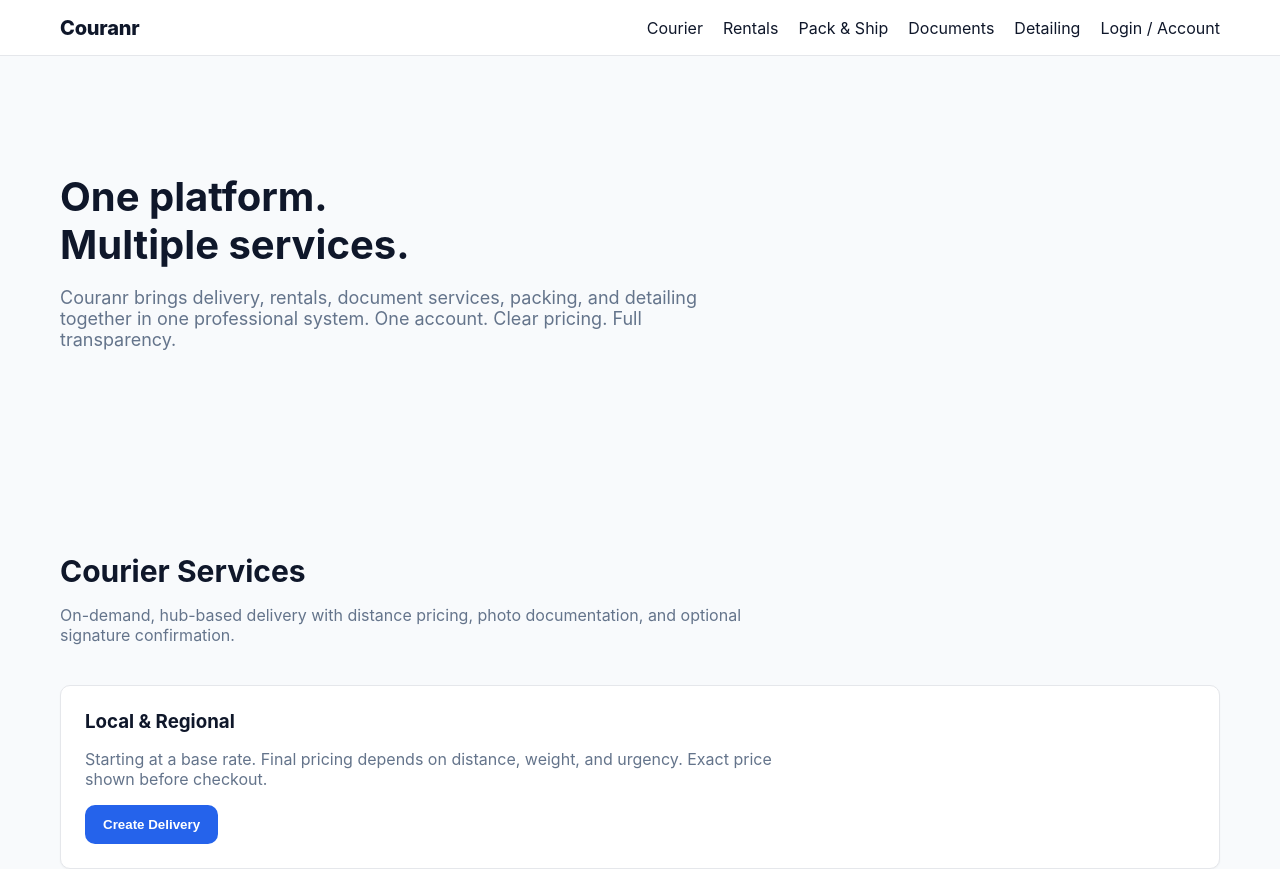
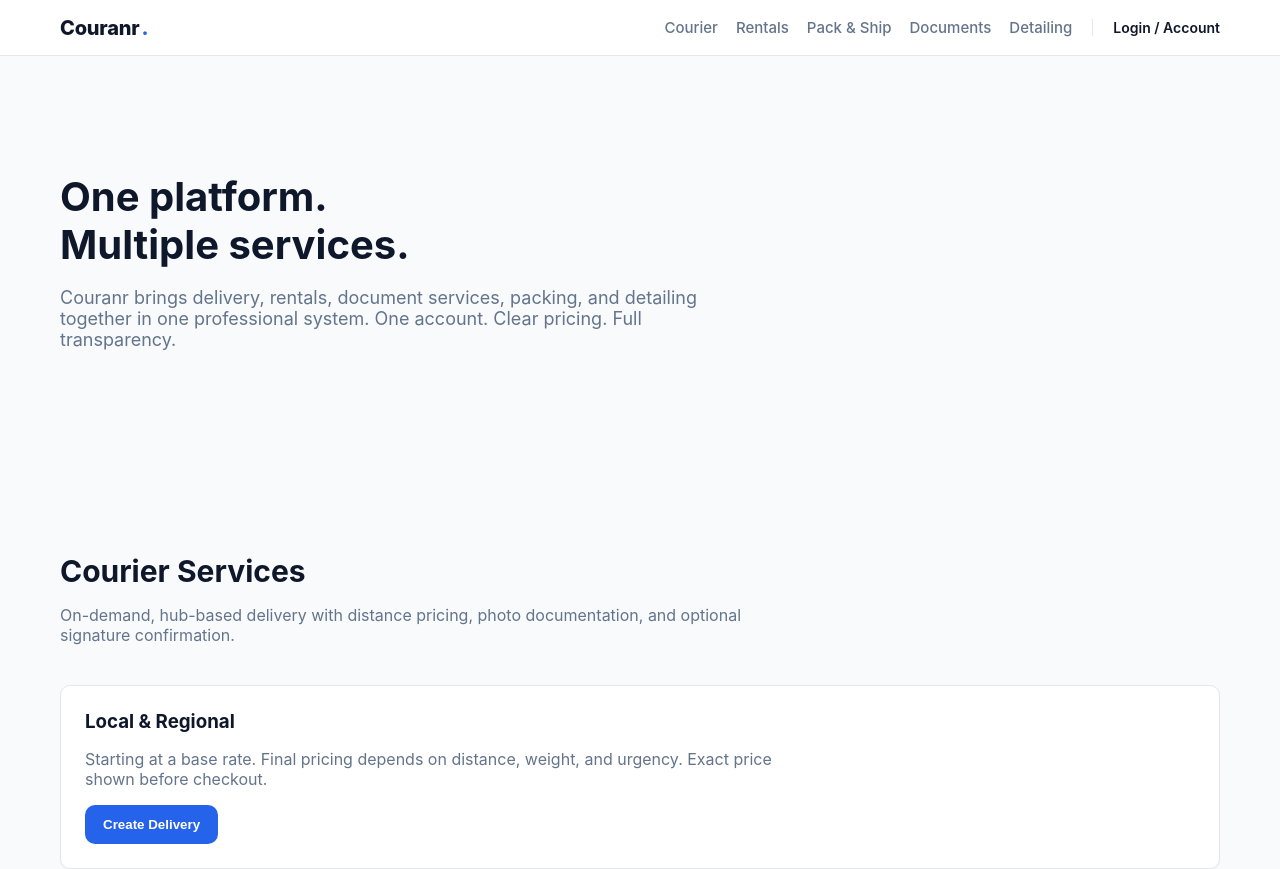
Before and after one commit to kkoly10/couranr-os, a Next.js app: page / in a window 1280 px wide. Shown: the top 869 px of the page. Built offline with nearby package versions, Linux system fonts and the light colour scheme.

Commit message:
Update page.tsx

```diff
--- a/app/page.tsx
+++ b/app/page.tsx
@@ -6,17 +6,24 @@ export default function HomePage() {
       {/* Header */}
       <header className="header">
         <div className="container header-inner">
+          {/* Logo */}
           <Link href="/" className="logo">
-            Couranr
+            Couranr<span className="logo-dot">.</span>
           </Link>
 
+          {/* Navigation */}
           <nav className="nav">
-            <a href="#courier">Courier</a>
-            <a href="#rentals">Rentals</a>
-            <a href="#pack-ship">Pack & Ship</a>
-            <a href="#documents">Documents</a>
-            <a href="#detailing">Detailing</a>
-            <Link href="/login">Login / Account</Link>
+            <div className="nav-services">
+              <a href="#courier">Courier</a>
+              <a href="#rentals">Rentals</a>
+              <a href="#pack-ship">Pack & Ship</a>
+              <a href="#documents">Documents</a>
+              <a href="#detailing">Detailing</a>
+            </div>
+
+            <Link href="/login" className="nav-account">
+              Login / Account
+            </Link>
           </nav>
         </div>
       </header>
```
